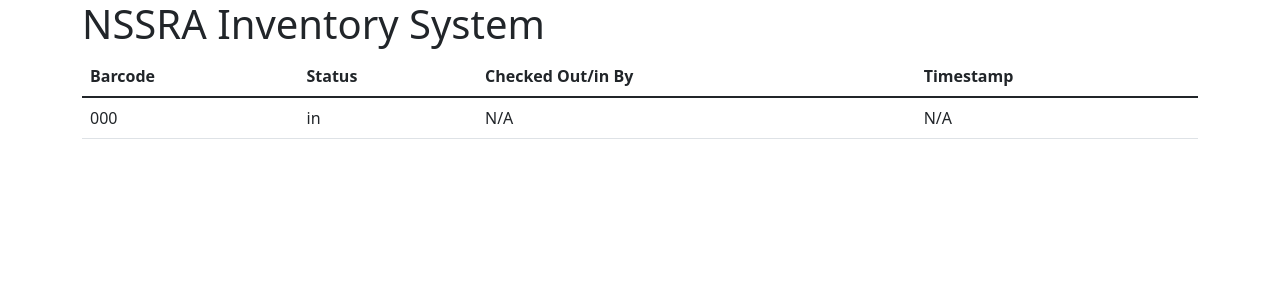
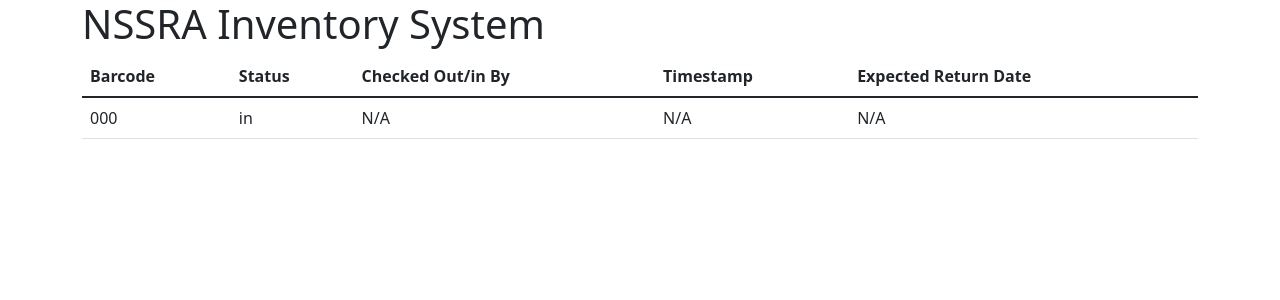
Before and after one commit to varnerchris/inventory_app, a Flask app: page / in a window 1280 px wide. Shown: the top 300 px of the page. Run offline with Flask 3, Linux system fonts and the light colour scheme; tables that the repository leaves empty hold one stand-in row (values such as "Sample post"); data that the repository does not hold is empty; parts of the project's set-up code (start-up, migrations or seed data) failed here and were passed over; some libraries are stand-ins or nearby versions.

Commit message:
updating functionality to add return date

```diff
--- a/app.py
+++ b/app.py
@@ -105,29 +105,41 @@ def process_barcode(scanner):
 
 
 # Function to toggle the state of an item
-def toggle_item_state(barcode, checked_out_by):
+def toggle_item_state(barcode, checked_out_by=None, expected_return_date=None):
     conn = get_db_connection()
     cursor = conn.cursor()
 
+    # Check if the item exists
     item = cursor.execute('SELECT * FROM inventory WHERE barcode = ?', (barcode,)).fetchone()
 
     if item:
+        # Toggle status
         new_status = 'out' if item['status'] == 'in' else 'in'
         action = 'checkout' if new_status == 'out' else 'checkin'
     else:
-        new_status = 'out'  # Assuming first-time scan means checking out
+        # If the item does not exist, insert it
+        new_status = 'out'  # Assuming it's being checked out for the first time
         action = 'create'
         cursor.execute('INSERT INTO inventory (barcode, status, checked_out_by) VALUES (?, ?, ?)',
                        (barcode, new_status, checked_out_by))
 
-    # Insert the action into the checkout_log
+    # Handle expected return date logic
+    if new_status == 'out':
+        expected_return_date = None  # Clear the expected return date when checking out
+    else:
+        # Expected return date is required for check-in
+        if not expected_return_date:
+            print("Expected return date is required for check-in.")
+            return
+
+    # Insert log in checkout_log
     timestamp = time.strftime('%Y-%m-%d %H:%M:%S')
     cursor.execute('INSERT INTO checkout_log (barcode, action, checked_out_by, timestamp) VALUES (?, ?, ?, ?)',
                    (barcode, action, checked_out_by, timestamp))
 
-    # Update the inventory table with the new status
-    cursor.execute('UPDATE inventory SET status = ?, checked_out_by = ?, checkout_timestamp = ? WHERE barcode = ?',
-                   (new_status, checked_out_by, timestamp, barcode))
+    # Update inventory table with the new status and expected return date
+    cursor.execute('UPDATE inventory SET status = ?, checked_out_by = ?, checkout_timestamp = ?, expected_return_date = ? WHERE barcode = ?',
+                   (new_status, checked_out_by, timestamp, expected_return_date, barcode))
 
     conn.commit()
     conn.close()
@@ -148,8 +160,9 @@ def handle_scan(barcode):
 # WebSocket event for handling name submission
 @socketio.on('submit_name')
 def handle_name_submission(data):
-    barcode = data['barcode']
-    employee_id = data['employee_id']
+    barcode = data.get('barcode')
+    employee_id = data.get('employee_id')
+    expected_return_date = data.get('expected_return_date')
 
     # Fetch employee name from the database
     conn = get_db_connection()
@@ -159,7 +172,7 @@ def handle_name_submission(data):
         return {'error': 'Missing barcode or employee'}, 400
 
     # Use employee name in inventory update
-    toggle_item_state(barcode, employee['name'])
+    toggle_item_state(barcode, employee['name'],expected_return_date)
     emit('update_inventory', get_inventory_data(), broadcast=True)
 
 
--- a/templates/inventory.html
+++ b/templates/inventory.html
@@ -42,6 +42,7 @@
                     <th>Status</th>
                     <th>Checked Out/in By</th>
                     <th>Timestamp</th>
+                    <th>Expected Return Date</th>
                 </tr>
             </thead>
             <tbody id="inventoryTable">
@@ -51,6 +52,8 @@
                         <td>{{ item.status }}</td>
                         <td>{{ item.checked_out_by if item.checked_out_by else 'N/A' }}</td>
                         <td>{{ item.timestamp if item.timestamp else 'N/A' }}</td>
+                        <td>{{ item.expected_return_date if item.expected_return_date else 'N/A' }}</td> <!-- Show return date -->
+
                     </tr>
                 {% endfor %}
             </tbody>
@@ -59,12 +62,12 @@
         <!-- Loading Message -->
         <div id="loadingMessage" style="display:none;">Loading...</div>
 
-        <!-- Modal for selecting an employee -->
+       <!-- Modal for selecting an employee and expected return date -->
         <div class="modal fade" id="checkoutModal" tabindex="-1" aria-labelledby="checkoutModalLabel" aria-hidden="true">
             <div class="modal-dialog">
                 <div class="modal-content">
                     <div class="modal-header">
-                        <h5 class="modal-title" id="checkoutModalLabel">Select Employee</h5>
+                        <h5 class="modal-title" id="checkoutModalLabel">Select Employee and Expected Return Date</h5>
                         <button type="button" class="btn-close" data-bs-dismiss="modal" aria-label="Close"></button>
                     </div>
                     <div class="modal-body">
@@ -72,14 +75,19 @@
                             <div class="mb-3">
                                 <label for="employeeSelect" class="form-label">Employee</label>
                                 <select id="employeeSelect" class="form-control" style="width: 100%;"></select>
+                            </div>
+                            <div class="mb-3" id="returnDateContainer" style="display: none;">
+                                <label for="expectedReturnDate" class="form-label">Expected Return Date</label>
+                                <input type="date" id="expectedReturnDate" class="form-control">
+                            </div>
                             <input type="hidden" id="scannedBarcode" value="">
-                            </div>
                             <button type="submit" class="btn btn-primary">Submit</button>
                         </form>
                     </div>
                 </div>
             </div>
         </div>
+
     </div>
 
     <!-- jQuery and Select2 -->
@@ -96,14 +104,27 @@
         console.log("DEBUG: Barcode Scanned:", data);
 
     if (data && data.barcode) {
-                console.log("DEBUG: Data received is valid, showing modal...");
+        // Set the scanned barcode to a hidden input field
         document.getElementById('scannedBarcode').value = data.barcode;
 
-                // Show the modal when an item is scanned
+        // If the item is "in", show the return date picker
+        $.ajax({
+            url: '/get_item_status',  // Add an endpoint to get item status
+            method: 'GET',
+            data: { barcode: data.barcode },
+            success: function(item) {
+                if (item.status === 'in') {
+                    $('#returnDateContainer').show();  // Show date picker for 'in' status
+                } else {
+                    $('#returnDateContainer').hide();  // Hide date picker for 'out' status
+                }
+
                 var myModal = new bootstrap.Modal(document.getElementById('checkoutModal'), {
                     keyboard: false
                 });
                 myModal.show();
+            }
+        });
     } else {
         console.log("DEBUG: Invalid data received for barcode scan.");
     }
@@ -134,20 +155,20 @@
             });
         });
 
-        // Handle form submission inside the modal
+        // Handle form submission with employee ID and optional return date
             $('#checkoutForm').on('submit', function(event) {
                 event.preventDefault();
-            var employeeId = $('#employeeSelect').val();  // Get the selected employee ID
-            var barcode = $('#scannedBarcode').val();      // Get the scanned barcode
+                var employeeId = $('#employeeSelect').val();
+                var barcode = $('#scannedBarcode').val();
+                var expectedReturnDate = $('#expectedReturnDate').val();  // Get the return date
 
-            // Send the employee ID and barcode to the server via WebSocket
-            console.log("DEBUG: Employee ID submitted:", employeeId, "Barcode:", barcode);
-            socket.emit('submit_name', { barcode: barcode, employee_id: employeeId });  // Send employee ID
+                // Send the employee ID, barcode, and expected return date to the server
+                socket.emit('submit_name', { barcode: barcode, employee_id: employeeId, expected_return_date: expectedReturnDate });
 
-            // Close the modal after submission
                 var myModal = bootstrap.Modal.getInstance(document.getElementById('checkoutModal'));
                 myModal.hide();
             });
+
 
         // Function to update the inventory table dynamically
         function updateInventoryTable(items) {
```
Lines whose indentation alone changed are shown as unchanged.
